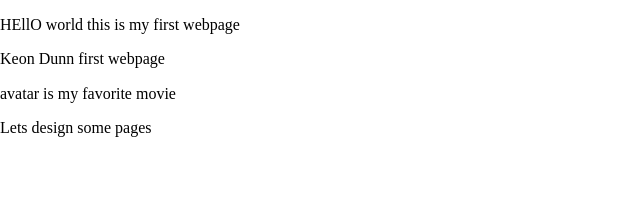
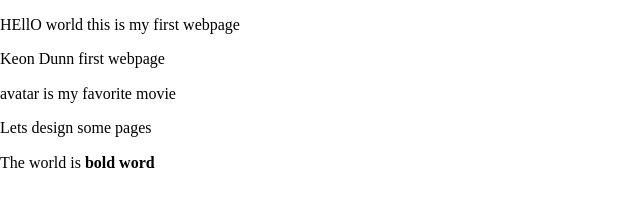
Before and after one commit to niceguy111/repotues_2, a plain HTML site: page index.html in a window 1280 px wide. Shown: the whole page, without its empty margins (0-640 px from the left). Drawn offline with Linux system fonts and the light colour scheme.

Commit message:
Update index.html

```diff
--- a/index.html
+++ b/index.html
@@ -29,7 +29,7 @@
 <p>Keon Dunn first webpage</p>
 <p>avatar is my favorite movie</p>
 <p>Lets design some pages</p>
-
+  <P>The world is <strong> bold word </strong></P>
   <script src="js/main.js"></script>
 </body>
 
```
